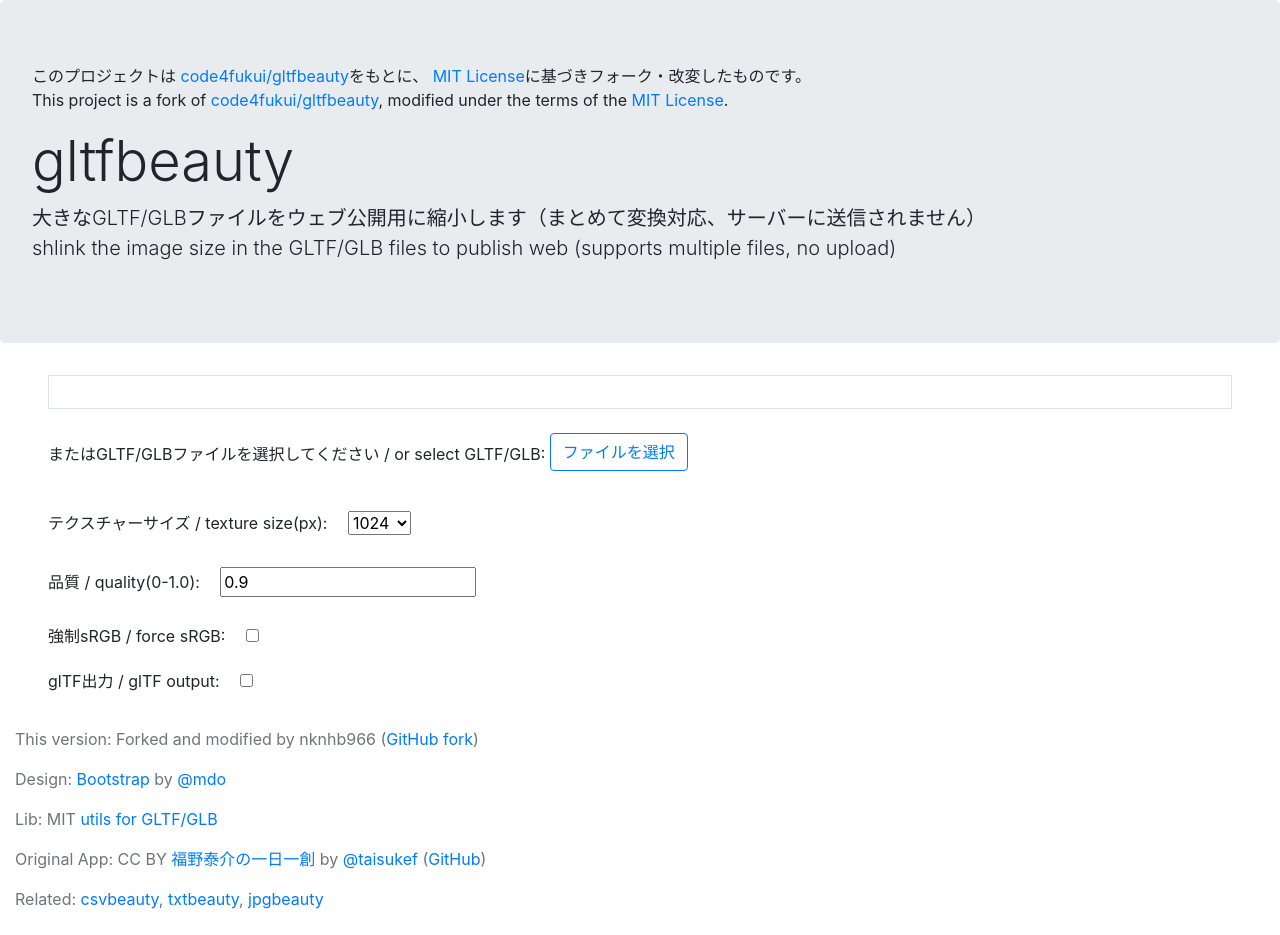
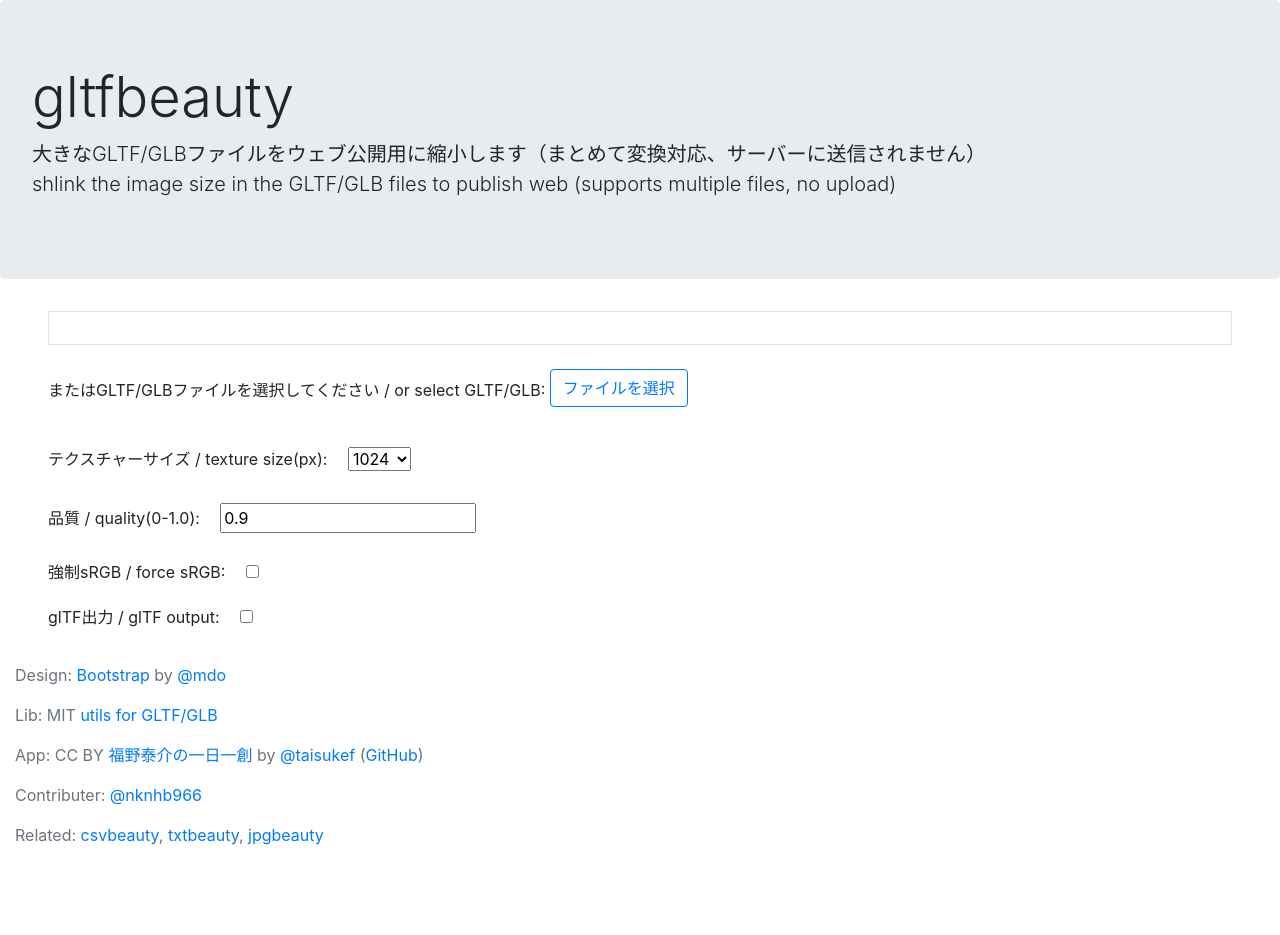
Before and after one commit to code4fukui/gltfbeauty, a plain HTML site: page index.html in a window 1280 px wide. After the commit the page ends 871 px from the top, so only its background shows below. Drawn offline with nearby package versions, Linux system fonts and the light colour scheme.

Commit message:
オリジナル更新用にテキストを修正

```diff
--- a/index.html
+++ b/index.html
@@ -92,14 +92,6 @@ document.addEventListener("DOMContentLoaded", () => {
 <body>
 
 <div class="jumbotron">
-  <p>このプロジェクトは
-    <a href="https://github.com/code4fukui/gltfbeauty">code4fukui/gltfbeauty</a>をもとに、
-    <a href="https://opensource.org/licenses/MIT">MIT License</a>に基づきフォーク・改変したものです。<br>
-    This project is a fork of
-    <a href="https://github.com/code4fukui/gltfbeauty">code4fukui/gltfbeauty</a>,
-    modified under the terms of the <a href="https://opensource.org/licenses/MIT">MIT License</a>.
-  </p>
-
   <h1 class="display-4">gltfbeauty</h1>
   <p class="lead">
     大きなGLTF/GLBファイルをウェブ公開用に縮小します（まとめて変換対応、サーバーに送信されません）<br>
@@ -125,20 +117,20 @@ document.addEventListener("DOMContentLoaded", () => {
 
 <footer class="text-muted">
   <div class="container my-4 mx-0">
-    <p>This version: Forked and modified by nknhb966
-      (<a href="https://github.com/nknhb966/gltfbeauty">GitHub fork</a>)
-    </p>
     <p>Design:
       <a href="https://getbootstrap.com/">Bootstrap</a> by <a href="https://twitter.com/mdo">@mdo</a>
     </p>
     <p>Lib: MIT
       <a href="https://github.com/code4fukui/GLTF/">utils for GLTF/GLB</a>
     </p>
-    <p>Original App: CC BY
+    <p>App: CC BY
       <a href="https://fukuno.jig.jp/3435">福野泰介の一日一創</a>
       by <a href="https://twitter.com/taisukef">@taisukef</a>
       (<a href="https://github.com/code4fukui/gltfbeauty/">GitHub</a>)
      </p>
+    </p>Contributer:
+      <a href=https://github.com/nknhb966>@nknhb966</a>
+    </p>
     <p>Related:
       <a href=https://code4sabae.github.io/csvbeauty/>csvbeauty</a>,
       <a href=https://code4fukui.github.io/txtbeauty/>txtbeauty</a>,
```
Also changed, not shown: 1 other file.
